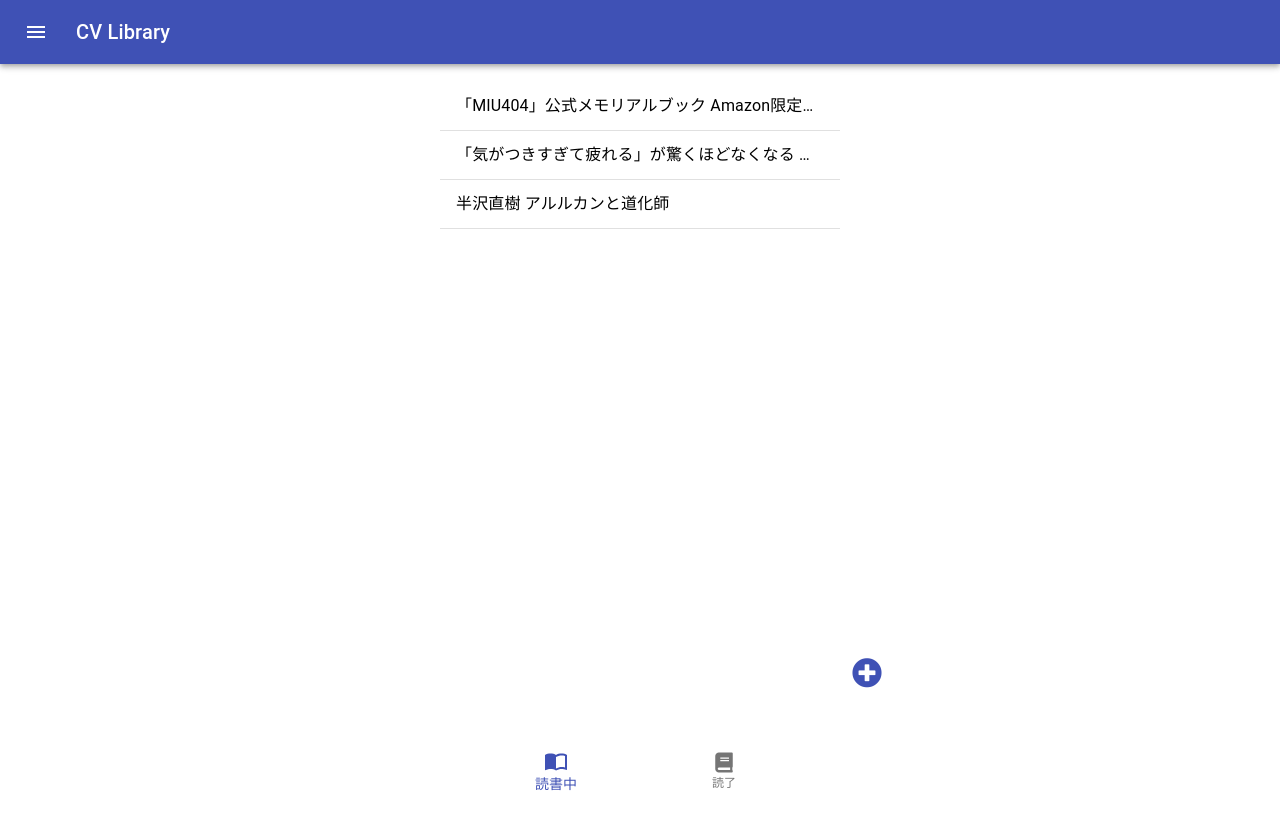
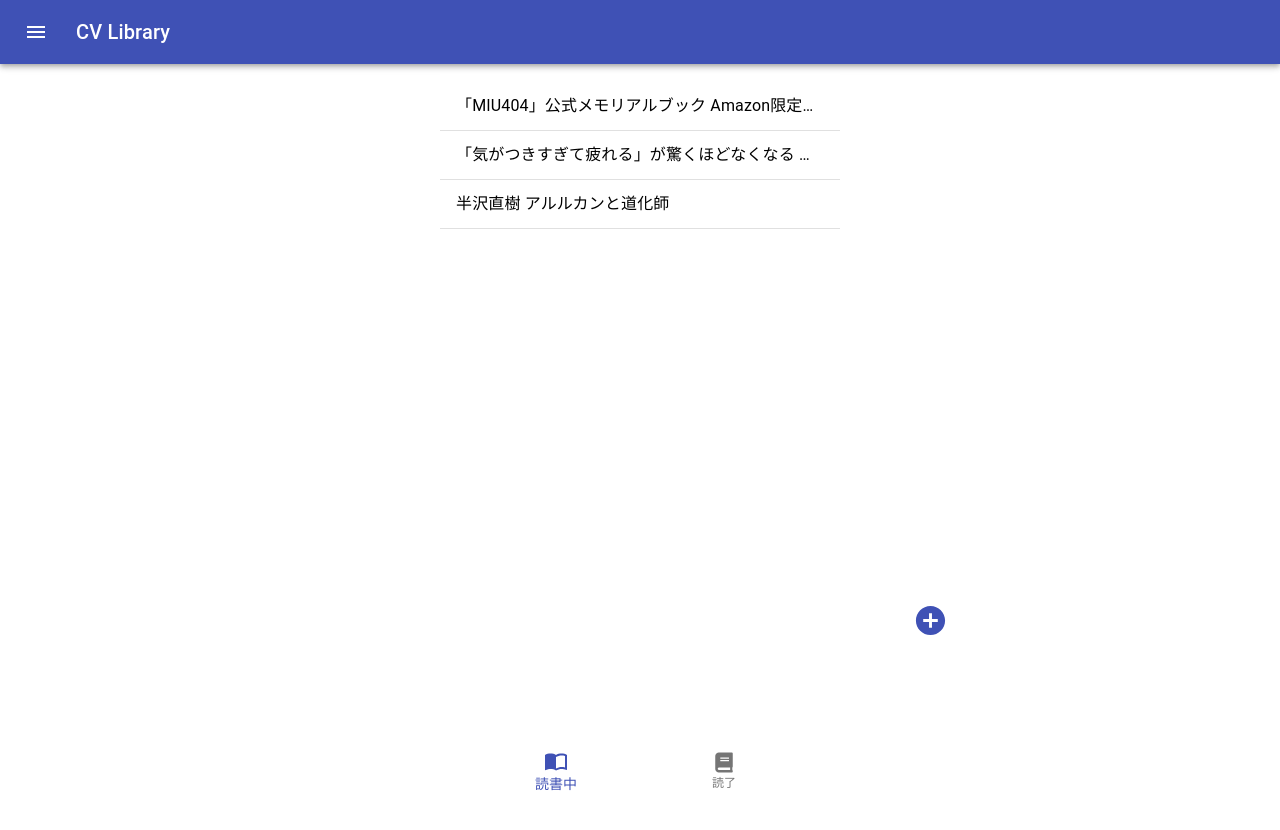
Before and after one commit to nozomi-iida/cv-library-web, a React (Create React App) app: page / in a window 1280 px wide. Shown: the top 830 px of the page. Before the commit the page ends 800 px from the top, so only its background shows below. Built offline with nearby package versions, Linux system fonts and the light colour scheme; the HTML template or start-up script is replaced by a standard one.

Commit message:
ボタンの位置を調整

```diff
--- a/src/components/pages/BookList.jsx
+++ b/src/components/pages/BookList.jsx
@@ -5,21 +5,29 @@ import ListItem from "@material-ui/core/ListItem";
 import ListItemText from "@material-ui/core/ListItemText";
 import Divider from "@material-ui/core/Divider";
 import IconButton from "@material-ui/core/IconButton";
+import AddCircleIcon from '@material-ui/icons/AddCircle';
 
 const useStyles = makeStyles((theme) => ({
   root: {
     width: "100%",
+    height: '100vh',
     maxWidth: 400,
     backgroundColor: theme.palette.background.paper,
     margin: "auto",
     marginTop: 10,
+    position: 'relative',
   },
-
   primary: {
     whiteSpace: "nowrap",
     overflow: "hidden",
     textOverflow: "ellipsis",
   },
+  addButton: {
+    fontSize: 30,
+    position: "fixed",
+    bottom: 150,
+    right: '25%',
+  }
 }));
 
 
@@ -63,11 +71,12 @@ export default function SimpleList({history}) {
         <Divider />
       </List>
       <IconButton
-        className="fa fa-plus-circle"
+        className={classes.addButton}
         color="primary"
-        style={{ fontSize: 30 , position:"fixed" , bottom:100,marginLeft:400}}
         onClick={goform}
-    />
+      >
+        <AddCircleIcon fontSize="large" />
+      </IconButton>
     </div>
   </>
   );
```
